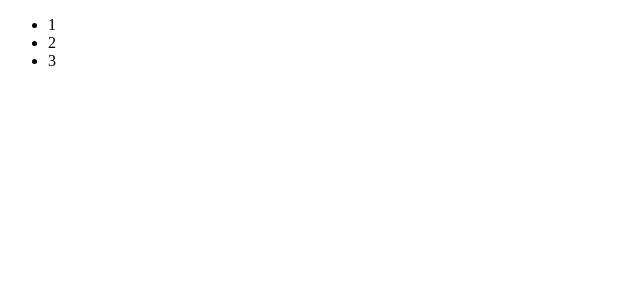
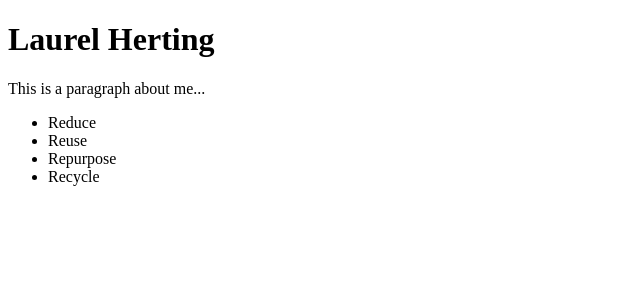
Before and after one commit to laurelherting/sustainability-to-do, a React (Create React App) app: page / in a window 1280 px wide. Shown: the top 300 px of the page, without its empty margins (0-640 px from the left). Built offline with nearby package versions, Linux system fonts and the light colour scheme.

Commit message:
add details

```diff
--- a/src/index.js
+++ b/src/index.js
@@ -1,17 +1,22 @@
 import React from 'react';
 import ReactDOM from 'react-dom';
 
-function MyApp() {
+function MyInfo() {
   return (
-    <ul>
-      <li>1</li>
-      <li>2</li>
-      <li>3</li>
-    </ul>
+    <div>
+      <h1>Laurel Herting</h1>
+      <p>This is a paragraph about me...</p>
+      <ul>
+        <li>Reduce</li>
+        <li>Reuse</li>
+        <li>Repurpose</li>
+        <li>Recycle</li>
+      </ul>
+    </div>
   )
 };
 
 ReactDOM.render(
-  <MyApp />,
+  <MyInfo />,
   document.getElementById("root")
 );
```
